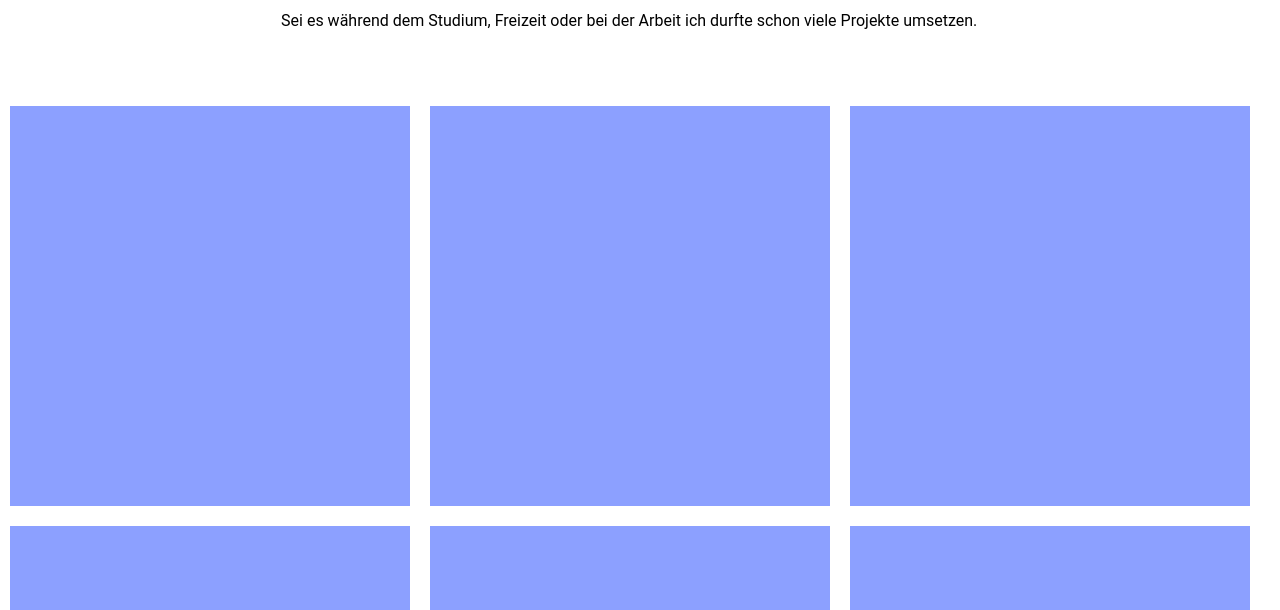
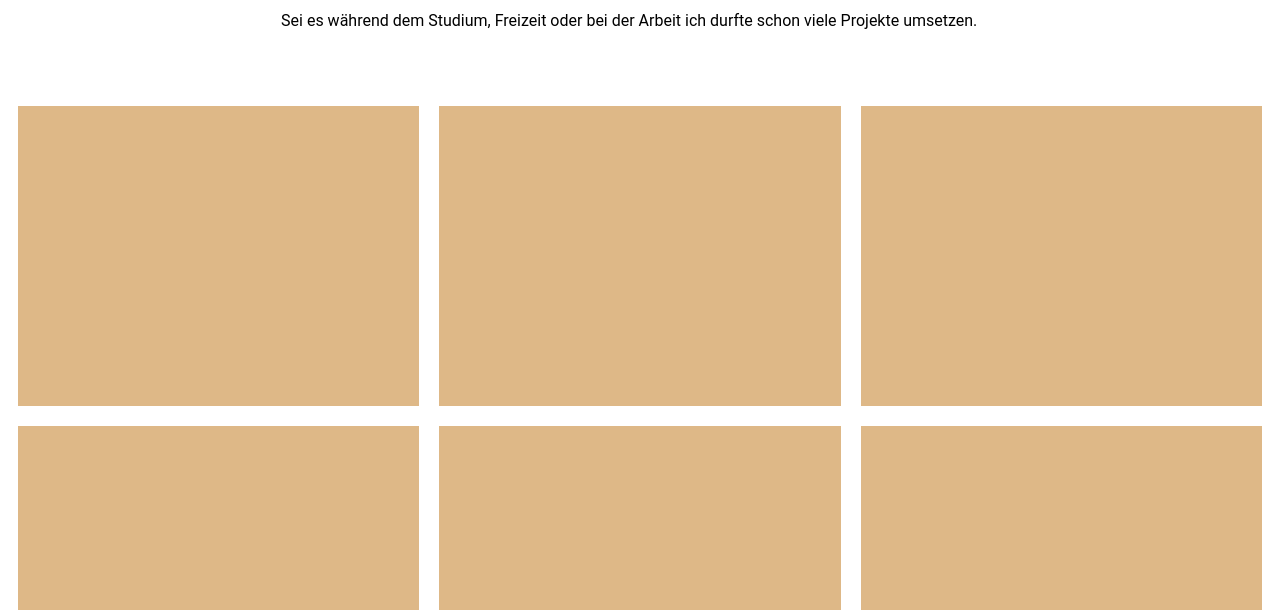
Before and after one commit to miranicad/portfolio, a plain HTML site: page projects.html in a window 1280 px wide. Shown: the part 190-800 px from the top of the page. Drawn offline with Linux system fonts and the light colour scheme.

Commit message:
Add Flexbox for projects

```diff
--- a/projects.html
+++ b/projects.html
@@ -19,13 +19,13 @@
         </p>
       </div>
     </div>
-    <div id="container">
-      <div></div>
-      <div></div>
-      <div></div>
-      <div></div>
-      <div></div>
-      <div></div>
+    <div class="container">
+      <div class="project"></div>
+      <div class="project"></div>
+      <div class="project"></div>
+      <div class="project"></div>
+      <div class="project"></div>
+      <div class="project"></div>
     </div>
   </body>
 </html>
--- a/style.css
+++ b/style.css
@@ -59,15 +59,15 @@ p {
   padding-bottom: 10px;
 }
 
-#container {
-  display: grid;
-  align-items: center;
-  justify-content: center;
-  grid: repeat(2, 420px) / auto-flow 420px;
+.container {
+  display: flex;
+  flex-wrap: wrap;
+  justify-content: space-around;
 }
-
-#container > div {
-  background-color: #8ca0ff;
-  width: 400px;
-  height: 400px;
+.project {
+  margin: 10px;
+  width: 300px;
+  flex-grow: 1;
+  height: 300px;
+  background: burlywood;
 }
```
Also changed, not shown: contactme.html (+0 -26 lines).
